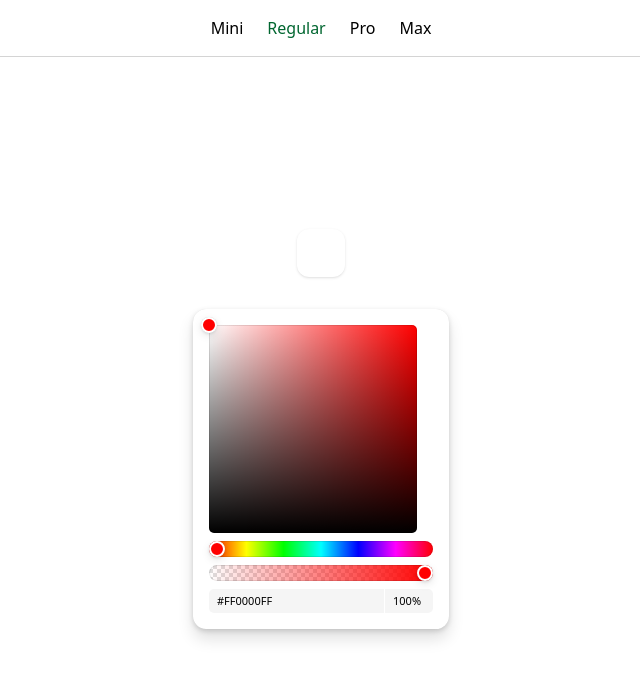
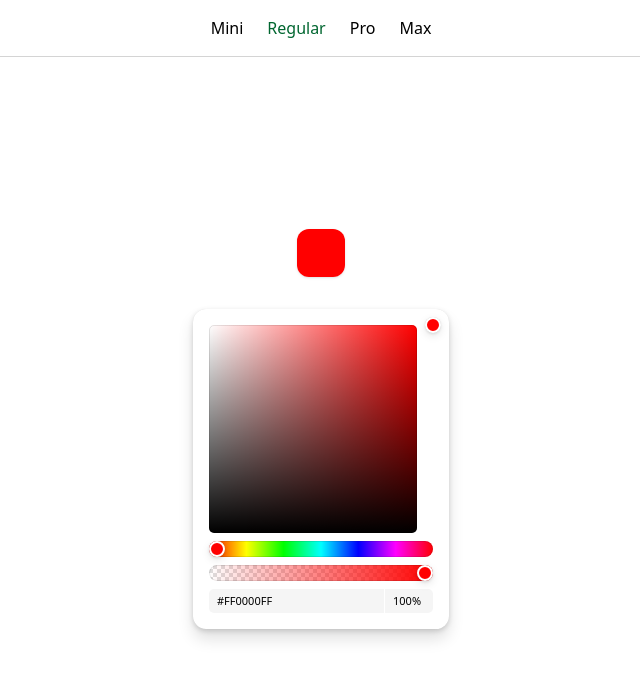
Before and after one commit to olekspolk/vuelor, a Vue app: page / in a window 1280 px wide. Shown: the top 680 px of the page, without its empty margins (319-959 px from the left). Built offline with nearby package versions, Linux system fonts and the light colour scheme; the HTML template or start-up script is replaced by a standard one.

Commit message:
feat: update ColorPicker components for improved functionality and performance

```diff
--- a/src/App.vue
+++ b/src/App.vue
@@ -2,7 +2,7 @@
 import { ref, provide } from 'vue'
 import { useRoute } from 'vue-router'
 
-const color = ref<string>('#ffffffff')
+const color = ref<string>('#ff0000ff')
 provide('color', color)
 
 const menuItems = [
@@ -21,7 +21,15 @@ const route = useRoute()
       <router-link v-for="item in menuItems" class="hover:text-green-800" :class="{ 'text-green-800': route.path === item.path }" :to="item.path">{{ item.name }}</router-link>
     </header>
     <div class="h-[calc(100vh-57px)] flex flex-col gap-8 items-center justify-center">
-      <div :style="{ backgroundColor: color }" class="h-12 w-12 rounded-xl shadow" />
+      <div
+        :style="{
+          background: [
+            `linear-gradient(to bottom, ${color} 0%, ${color} 100%)`,
+            'repeating-conic-gradient(#ddd 0% 25%, transparent 0% 50%) 50% / 8px 8px'
+          ].join(',')
+        }"
+        class="h-12 w-12 rounded-xl shadow"
+      />
       <router-view />
     </div>
   </div>
--- a/src/core/components/ColorPickerCanvas.vue
+++ b/src/core/components/ColorPickerCanvas.vue
@@ -1,6 +1,6 @@
 <script setup lang="ts">
 import { tv } from 'tailwind-variants'
-import { ref, computed, watch, onMounted } from 'vue'
+import { ref, computed, watch } from 'vue'
 import type { Position } from '../utils/types.ts'
 import { RGBAtoCSS } from '../utils/utils.ts'
 import { canvas } from '../theme'
@@ -25,32 +25,20 @@ const props = withDefaults(defineProps<CanvasProps>(), {
   step: 1
 })
 
-const thumbPosition = ref({ top: 0, left: 0 });
 const thumbColor = computed(() => RGBAtoCSS({ ...rootContext.rgba.value, a: 1 }));
-
-onMounted(() => {
-  const cnv = canvasRef.value
-  if (cnv) {
-    ctx.value = cnv.getContext('2d')
-    updateThumbPosition()
-    updateCanvasFill()
+const thumbPosition = computed({
+  get: () => ({
+    top: 100 - rootContext.hsva.value.v * 100,
+    left: rootContext.hsva.value.s * 100
+  }),
+  set: (value: Position) => {
+    rootContext.hsva.value = {
+      ...rootContext.hsva.value,
+      s: value.left / 100,
+      v: (100 - value.top) / 100,
+    }
   }
 });
-
-function handleThumbMove(value: Position) {
-  rootContext.hsva.value = {
-    ...rootContext.hsva.value,
-    s: value.left / 100,
-    v: (100 - value.top) / 100,
-  }
-}
-
-function updateThumbPosition() {
-  thumbPosition.value = {
-    top: 100 - rootContext.hsva.value.v * 100,
-    left: rootContext.hsva.value.s * 100
-  }
-}
 
 function updateCanvasFill() {
   if (!ctx.value) return
@@ -74,7 +62,15 @@ function updateCanvasFill() {
 }
 
 watch(() => rootContext.hsva.value.h, updateCanvasFill)
-watch(() => rootContext.hsva.value, updateThumbPosition, { immediate: true })
+watch(() => canvasRef.value, (canvas) => {
+  if (canvas) {
+    const context = canvas.getContext('2d')
+    if (context) {
+      ctx.value = context
+      updateCanvasFill()
+    }
+  }
+})
 
 const ui = tv(canvas)()
 </script>
@@ -83,15 +79,14 @@ const ui = tv(canvas)()
   <div :class="ui.root({ class: [props.ui?.root, props.class] })">
     <canvas
       ref="canvasRef"
-      :class="ui.canvas({ class: props.ui?.canvas })"
       :height="props.height"
       :width="props.width"
+      :class="ui.canvas({ class: props.ui?.canvas })"
     />
     <ColorPickerCanvasThumb
       :step="props.step"
       :color="thumbColor"
-      :modelValue="thumbPosition"
-      @move="handleThumbMove"
+      v-model="thumbPosition"
     />
   </div>
 </template>
--- a/src/core/components/ColorPickerCanvasThumb.vue
+++ b/src/core/components/ColorPickerCanvasThumb.vue
@@ -1,12 +1,12 @@
 <script setup lang="ts">
 import type { CSSProperties } from 'vue'
 import type { Position } from '../utils/types.ts'
-import { ref, computed, watch, onMounted, getCurrentInstance } from 'vue'
+import { ref, computed, onMounted, getCurrentInstance } from 'vue'
 import { tv } from 'tailwind-variants'
 import { slider } from '../theme'
 import { clamp, getPointerPosition } from '../utils/helpers.ts'
 
-const emit = defineEmits(['move'])
+const emit = defineEmits(['update:modelValue'])
 
 const instance = getCurrentInstance()
 
@@ -22,47 +22,42 @@ const props = withDefaults(defineProps<Props>(), {
   step: 1
 })
 
-const pos = ref({
-  x: 0,
-  y: 0
+const bounding = ref({
+  top: 1,
+  left: 1,
+  width: 1,
+  height: 1
 })
 
-const styles = computed<CSSProperties>(() => ({
-  top: '0',
-  left: '0',
-  position: 'absolute',
-  backgroundColor: props.color,
-  transform: `translate3d(calc(-50% + ${pos.value.x}px), calc(-50% + ${pos.value.y}px), 0px)`
-}))
+const styles = computed<CSSProperties>(() => {
+  const x = props.modelValue.left * bounding.value.width / 100
+  const y = props.modelValue.top * bounding.value.height / 100
+  return {
+    top: '0',
+    left: '0',
+    position: 'absolute',
+    backgroundColor: props.color,
+    transform: `translate3d(calc(-50% + ${x}px), calc(-50% + ${y}px), 0px)`
+  }
+})
 
 onMounted(() => {
   const parent = instance?.parent?.vnode.el as HTMLElement
   if (parent) {
     parent.addEventListener('mousedown', handleMousedown)
-  }
-  setPosition(props.modelValue)
-})
-
-const bounding = ref({
-  top: 0,
-  left: 0,
-  width: 0,
-  height: 0
-})
-
-function handleMousedown(e: MouseEvent) {
-  const parent = instance?.parent?.vnode.el
-  if (parent) {
     const rect = parent.getBoundingClientRect()
     const parentEl = parent as HTMLElement
     bounding.value.top = rect.top
     bounding.value.left = rect.left
     bounding.value.width = parentEl.offsetWidth
     bounding.value.height = parentEl.offsetHeight
-    handleMousemove(e)
-    document.addEventListener('mousemove', handleMousemove)
-    document.addEventListener('mouseup', handleMouseup)
   }
+})
+
+function handleMousedown(e: MouseEvent) {
+  document.addEventListener('mousemove', handleMousemove)
+  document.addEventListener('mouseup', handleMouseup)
+  handleMousemove(e)
 }
 
 function handleMouseup() {
@@ -75,48 +70,45 @@ function handleMousemove(event: MouseEvent) {
   const pointer = getPointerPosition(event)
   const shiftY = pointer.pageY - bounding.value.top
   const shiftX = pointer.pageX - bounding.value.left
-  pos.value.x = clamp(shiftX, 0, bounding.value.width)
-  pos.value.y = clamp(shiftY, 0, bounding.value.height)
-  const top = pos.value.y / bounding.value.height * 100
-  const left = pos.value.x / bounding.value.width * 100
-  emit('move', { left, top })
+  emit('update:modelValue', {
+    top: clamp(shiftY, 0, bounding.value.height) / bounding.value.height * 100,
+    left: clamp(shiftX, 0, bounding.value.width) / bounding.value.width * 100
+  })
 }
 
 function handleKeydown(event: KeyboardEvent) {
-  let flag = false
   const step = event.shiftKey ? props.step * 10 : props.step
   switch (event.key) {
     case 'ArrowUp':
-      pos.value.y = clamp(pos.value.y - step, 0, bounding.value.height)
-      flag = true
+      event.preventDefault()
+      emit('update:modelValue', {
+        left: props.modelValue.left,
+        top: clamp(props.modelValue.top - step, 0, 100)
+      })
       break
     case 'ArrowDown':
-      pos.value.y = clamp(pos.value.y + step, 0, bounding.value.height)
-      flag = true
+      event.preventDefault()
+      emit('update:modelValue', {
+        left: props.modelValue.left,
+        top: clamp(props.modelValue.top + step, 0, 100)
+      })
       break
     case 'ArrowLeft':
-      pos.value.x = clamp(pos.value.x - step, 0, bounding.value.width)
-      flag = true
+      event.preventDefault()
+      emit('update:modelValue', {
+        left: clamp(props.modelValue.left - step, 0, 100),
+        top: props.modelValue.top
+      })
       break
     case 'ArrowRight':
-      pos.value.x = clamp(pos.value.x + step, 0, bounding.value.width)
-      flag = true
+      event.preventDefault()
+      emit('update:modelValue', {
+        left: clamp(props.modelValue.left + step, 0, 100),
+        top: props.modelValue.top
+      })
       break
   }
-  if (flag) {
-    event.preventDefault()
-    const top = pos.value.y / bounding.value.height * 100
-    const left = pos.value.x / bounding.value.width * 100
-    emit('move', { left, top })
-  }
 }
-
-function setPosition(value: Position) {
-  pos.value.y = value.top * bounding.value.height / 100
-  pos.value.x = value.left * bounding.value.width / 100
-}
-
-watch(() => props.modelValue, (value: Position) => setPosition(value))
 
 const ui = tv(slider)()
 </script>
--- a/src/core/components/ColorPickerRoot.vue
+++ b/src/core/components/ColorPickerRoot.vue
@@ -29,7 +29,13 @@ export type ColorPickerRootEmits = {
 import { ref, computed, watch } from 'vue'
 import { tv } from 'tailwind-variants'
 import { root } from '../theme'
-import { RGBAtoHex, toHex, HSVAtoRGBA } from '../utils/utils'
+import {
+  toHex,
+  RGBAtoHex,
+  RGBAtoHSVA,
+  HexToRGBA,
+  HSVAtoRGBA
+} from '../utils/utils'
 
 const props = withDefaults(defineProps<ColorPickerRootProps>(), {
   modelValue: null,
@@ -40,14 +46,18 @@ const emit = defineEmits<ColorPickerRootEmits>()
 
 const hsva = ref<HSVA>({
   h: 0,
-  s: 1,
-  v: 1,
-  a: 0.5
+  s: 0,
+  v: 0,
+  a: 0
 })
 
 const alpha = ref<number>(100)
 
-const rgba = computed<RGBA>(() => HSVAtoRGBA(hsva.value))
+const rgba = computed<RGBA>({
+  get: () => HSVAtoRGBA(hsva.value),
+  set: (value: RGBA) => (hsva.value = RGBAtoHSVA(value))
+})
+
 const hex = computed<Hexa>(() => RGBAtoHex(rgba.value))
 const hexa = computed<Hexa>(() => hex.value + toHex(alpha.value * 255 / 100))
 
@@ -55,9 +65,26 @@ watch(() => hexa.value, (newVal: string) => {
   emit('update:modelValue', newVal)
 })
 
+watch(() => props.modelValue, (value: string | null) => {
+  if (value !== hexa.value) {
+    if (value) {
+      const rgbaValue = HexToRGBA(value)
+      rgba.value = rgbaValue
+
+      if (value.length === 9) {
+        alpha.value = Math.round((parseInt(value.slice(7, 9), 16) / 255) * 100)
+      } else {
+        alpha.value = 100
+      }
+    }
+  }
+}, { immediate: true })
+
 provideColorPickerContext({
   alpha,
+  // hsv
   hsva,
+  // rgb
   rgba,
   hex,
   hexa
--- a/src/core/components/ColorPickerSliderHue.vue
+++ b/src/core/components/ColorPickerSliderHue.vue
@@ -51,7 +51,7 @@ const ui = computed(() => tv({
 <template>
   <SliderRoot
     v-model="hueValue"
-    :max="360"
+    :max="359"
     :inverted="props.orientation === 'vertical'"
     :orientation="props.orientation"
     :class="ui.root({ class: [props.ui?.root, props.class] })"
--- a/src/demos/ColorPicker.vue
+++ b/src/demos/ColorPicker.vue
@@ -1,8 +1,15 @@
 <script lang="ts" setup>
+import type { Ref } from 'vue'
 import { inject } from 'vue'
-import { ColorPickerRoot, ColorPickerCanvas, ColorPickerSliderHue, ColorPickerSliderAlpha, ColorPickerInputHEX } from '../core'
+import {
+  ColorPickerRoot,
+  ColorPickerCanvas,
+  ColorPickerSliderHue,
+  ColorPickerSliderAlpha,
+  ColorPickerInputHEX
+} from '../core'
 
-const color = inject('color') as string
+const color = inject('color') as Ref<string>
 </script>
 
 <template>
```
